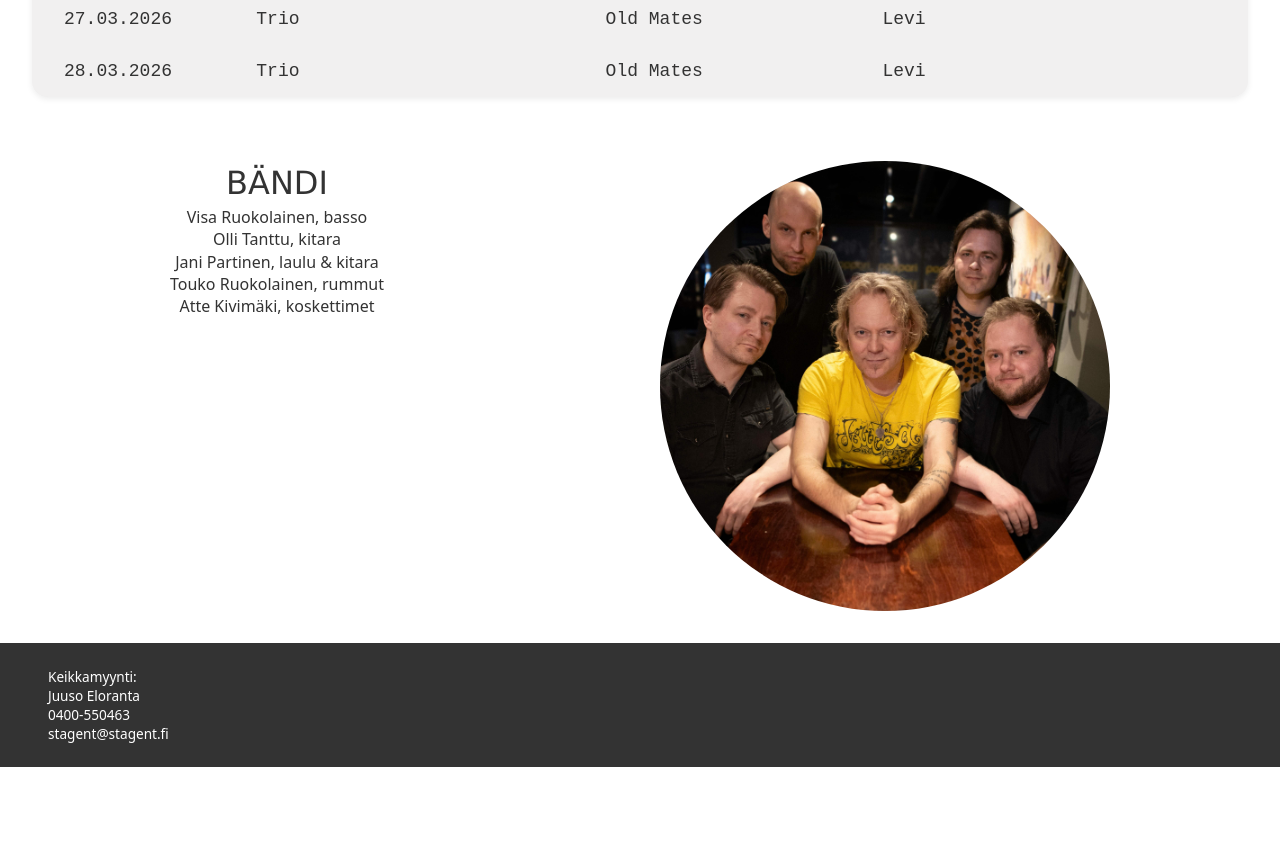
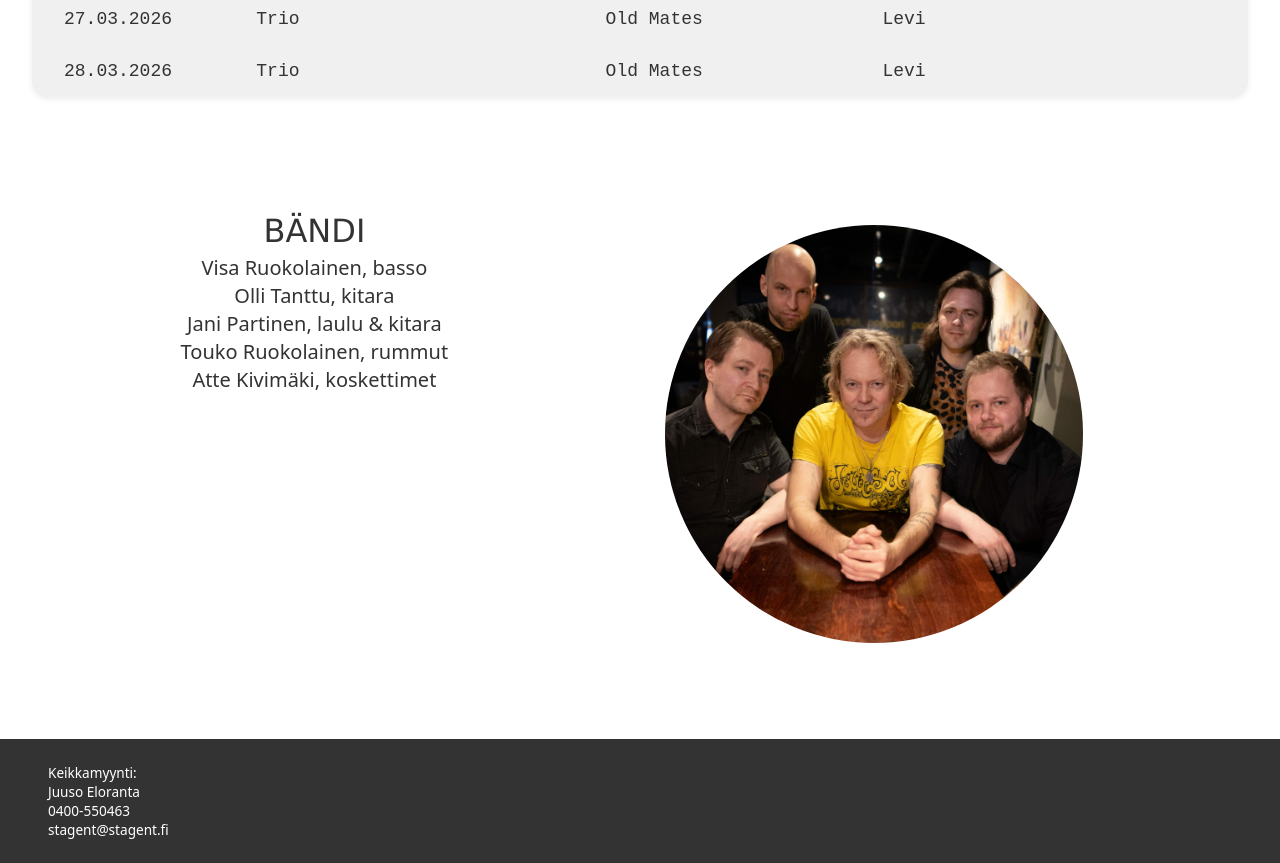
Before and after one commit to aj-kivimaki/jpx, a React (Vite) app in the folder frontend/: page / in a window 1280 px wide. Shown: the part 1540-2403 px from the top of the page. Before the commit the page ends 2307 px from the top, so only its background shows below. Built offline with nearby package versions, Linux system fonts and the light colour scheme; a web font is replaced by a local one.

Commit message:
info section spacing

```diff
--- a/frontend/src/components/Info.module.css
+++ b/frontend/src/components/Info.module.css
@@ -2,10 +2,13 @@
   display: flex;
   justify-content: space-around;
   text-align: center;
+  padding: 5rem;
+  font-size: 1.25rem;
 }
 
 .info img {
   border-radius: 50%;
+  padding: 1rem;
 }
 
 @media (max-width: 868px) {
--- a/frontend/src/components/Info.tsx
+++ b/frontend/src/components/Info.tsx
@@ -2,7 +2,7 @@ import styles from './Info.module.css';
 
 const Info = () => {
   return (
-    <div id="info" className={`section ${styles.info}`}>
+    <div id="info" className={styles.info}>
       <div>
         <h2>BÄNDI</h2>
         <p>Visa Ruokolainen, basso</p>
--- a/frontend/src/components/styles/global.css
+++ b/frontend/src/components/styles/global.css
@@ -27,5 +27,4 @@ h2 {
 
 .section {
   padding: 2rem;
-  /* min-height: calc(100vh - var(--header-height)); */
 }
```
